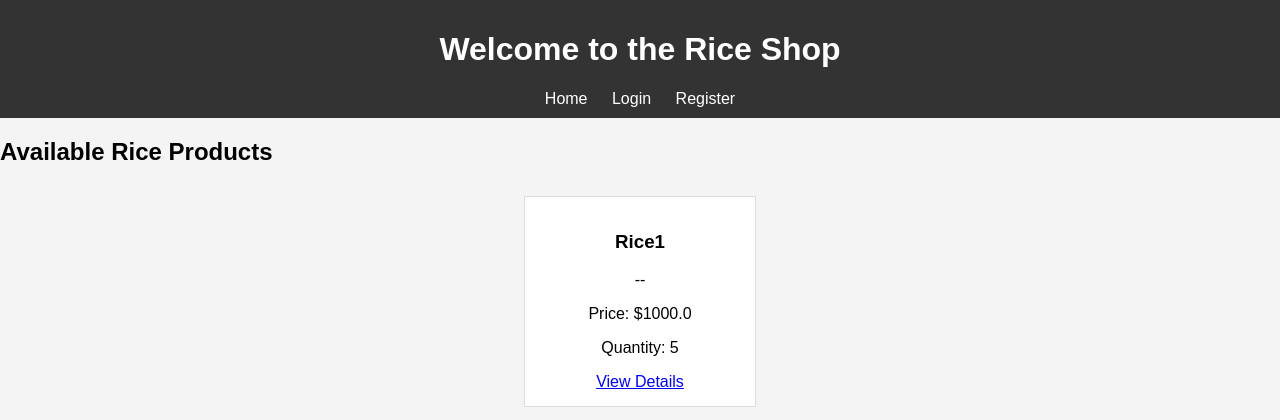
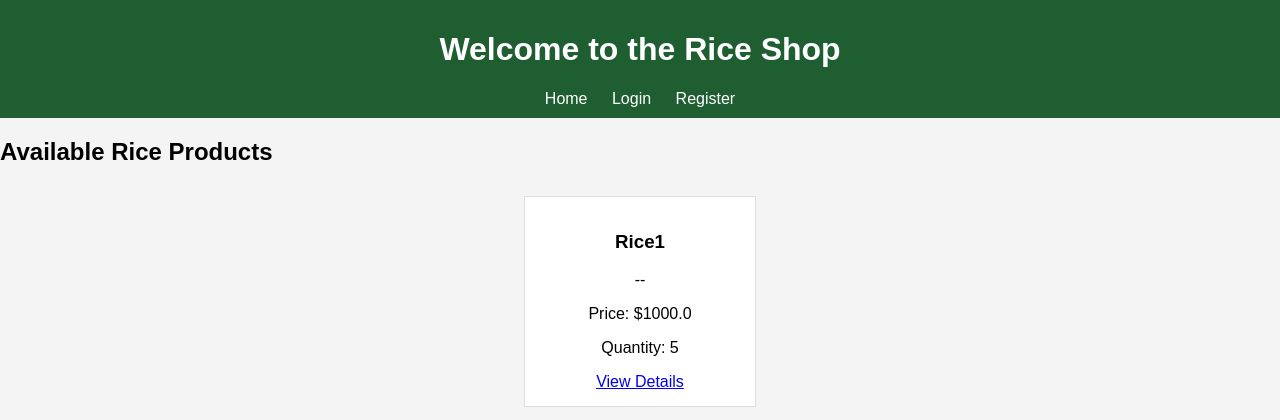
Before and after one commit to Cracker1111/Group-6, a Flask app: page / in a window 1280 px wide. Shown: the top 420 px of the page. Run offline with Flask 3, Linux system fonts and the light colour scheme; some libraries are stand-ins or nearby versions.

Commit message:
QR code added

```diff
--- a/static/css/ styles.css
+++ b/static/css/ styles.css
@@ -6,7 +6,7 @@ body {
   }
 
   header {
-    background-color: #333;
+    background-color: #1f5e31;
     color: #fff;
     padding: 10px 20px;
     text-align: center;
--- a/templates/payment_page.html
+++ b/templates/payment_page.html
@@ -23,10 +23,11 @@
     <h3>Farmer's QR Code for Payment</h3>
     <!-- Display the farmer's QR code -->
     {% if farmer_qr_code %}
-      <img src="{{ url_for('static', filename='uploads/' + farmer_qr_code) }}" alt="Farmer QR Code">
+      <img src="{{ url_for('static', filename='uploads\' + farmer_qr_code) }}" alt="Farmer QR Code">
     {% else %}
       <p>No QR code available for this farmer.</p>
     {% endif %}
+    <img src="\static\uploads\farmer_qr_code.jpg" alt="QR Code Image">
   </main>
 </body>
 </html>
```
